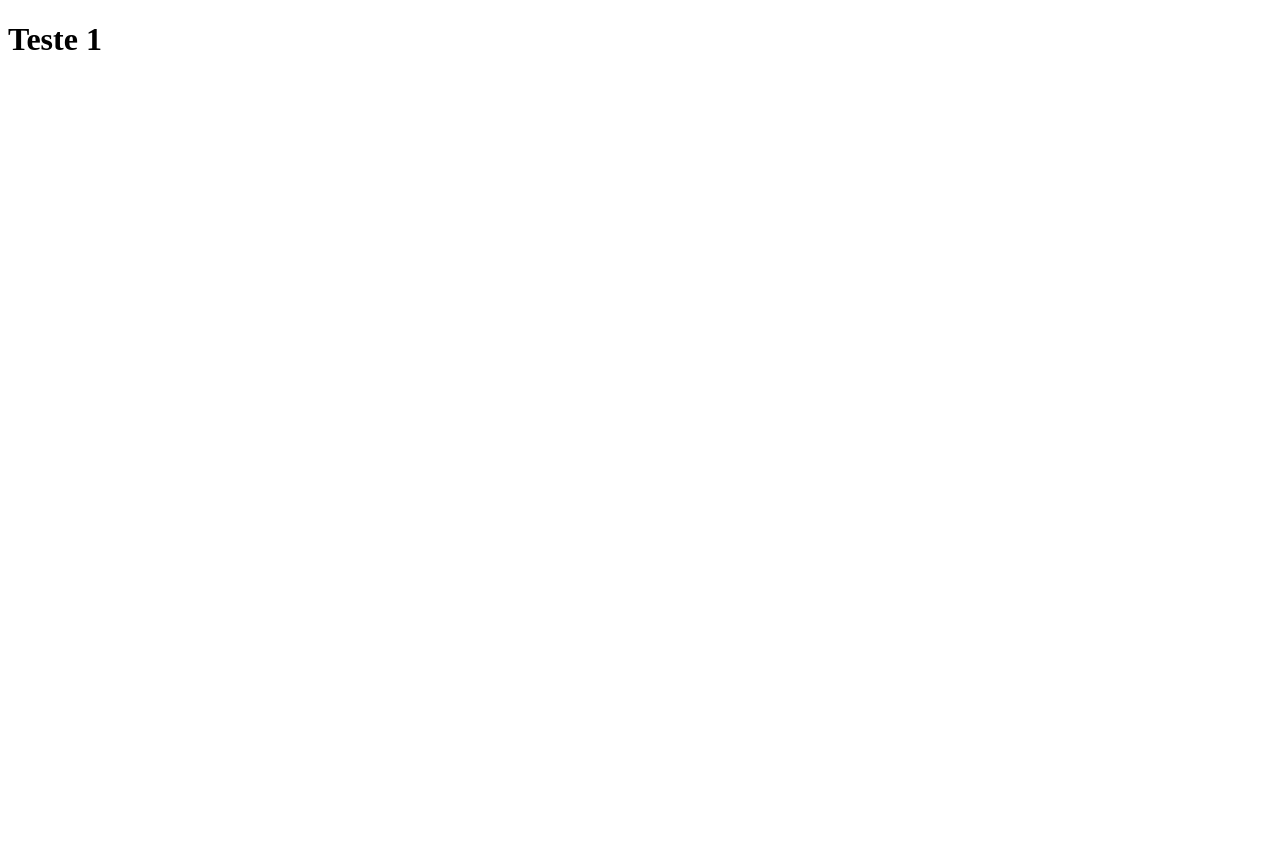
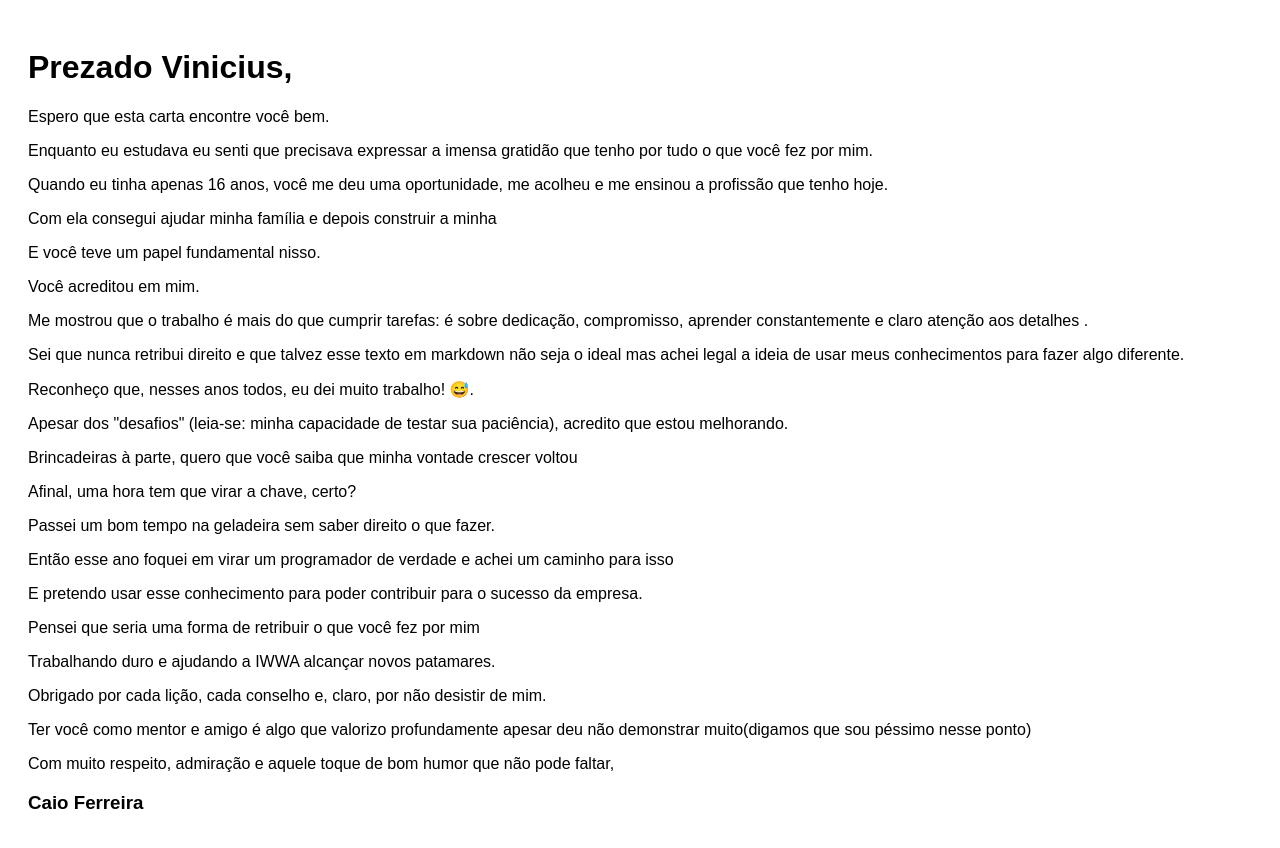
Before and after one commit to caiovf/matchpoint-king, a Next.js app: page / in a window 1280 px wide. Shown: the top 848 px of the page. Before the commit the page ends 800 px from the top, so only its background shows below. Built offline with nearby package versions, Linux system fonts and the light colour scheme.

Commit message:
:sparkles: Carta em markdown para um amigo

```diff
--- a/package.json
+++ b/package.json
@@ -12,5 +12,9 @@
     "next": "^13.1.6",
     "react": "^18.2.0",
     "react-dom": "^18.2.0"
+  },
+  "devDependencies": {
+    "react-markdown": "^9.0.1",
+    "remark-gfm": "^4.0.0"
   }
 }
--- a/pages/index.js
+++ b/pages/index.js
@@ -1,5 +1,61 @@
-function Home(){
-    return <h1>Teste 1</h1>
+import React from 'react';
+import Markdown from 'react-markdown';
+import remarkGfm from 'remark-gfm';
+
+const markdown = `
+# Prezado Vinicius,
+
+Espero que esta carta encontre você bem.
+
+Enquanto eu estudava eu senti que precisava expressar a imensa gratidão que tenho por tudo o que você fez por mim.
+
+Quando eu tinha apenas 16 anos, você me deu uma oportunidade, me acolheu e me ensinou a profissão que tenho hoje.
+
+Com ela consegui ajudar minha família e depois construir a minha
+
+E você teve um papel fundamental nisso.
+
+Você acreditou em mim.
+
+Me mostrou que o trabalho é mais do que cumprir tarefas: é sobre dedicação, compromisso, aprender constantemente e claro atenção aos detalhes .
+
+Sei que nunca retribui direito e que talvez esse texto em markdown não seja o ideal mas achei legal a ideia de usar meus conhecimentos para fazer algo diferente.
+
+Reconheço que, nesses anos todos, eu dei muito trabalho! 😅.
+
+Apesar dos "desafios" (leia-se: minha capacidade de testar sua paciência), acredito que estou melhorando.
+
+Brincadeiras à parte, quero que você saiba que minha vontade crescer voltou
+
+Afinal, uma hora tem que virar a chave, certo?
+
+Passei um bom tempo na geladeira sem saber direito o que fazer.
+
+Então esse ano foquei em virar um programador de verdade e achei um caminho para isso
+
+E pretendo usar esse conhecimento para poder contribuir para o sucesso da empresa.
+
+Pensei que seria uma forma de retribuir o que você fez por mim
+
+Trabalhando duro e ajudando a IWWA alcançar novos patamares.
+
+Obrigado por cada lição, cada conselho e, claro, por não desistir de mim.
+
+Ter você como mentor e amigo é algo que valorizo profundamente apesar deu não demonstrar muito(digamos que sou péssimo nesse ponto)
+
+Com muito respeito, admiração e aquele toque de bom humor que não pode faltar,
+
+### Caio Ferreira
+`;
+
+function Home() {
+  return (
+    <>
+        <div style={{ padding: '20px', fontFamily: 'Arial, sans-serif' }}>
+        <Markdown remarkPlugins={[remarkGfm]}>{markdown}</Markdown>
+        </div>
+    </>
+  );
 }
 
 export default Home;
```
Also changed, not shown: 1 other file (tests, documents, lock files or other folders).
